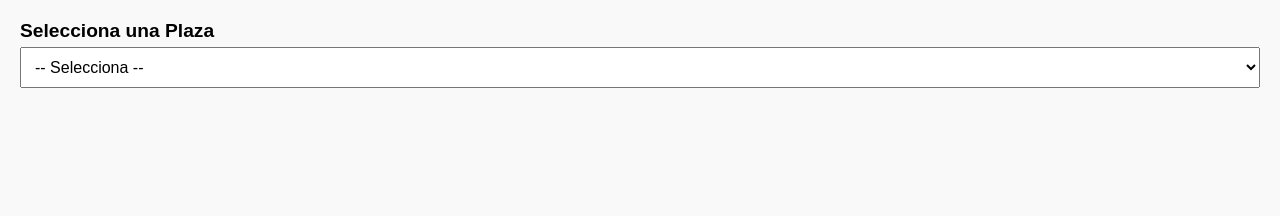
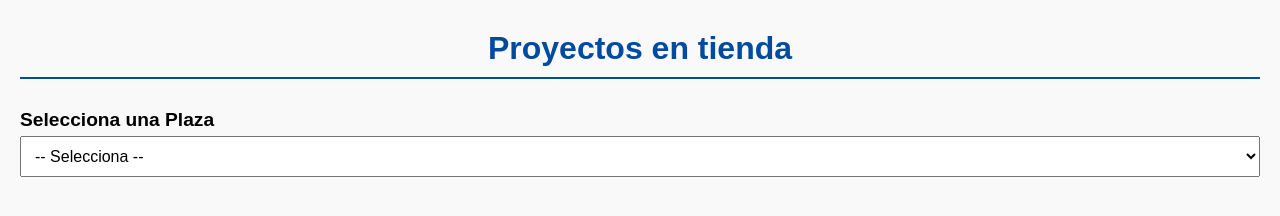
Before and after one commit to fernandoarenales1983/Proyectos, a plain HTML site: page index.html in a window 1280 px wide. Drawn offline with Linux system fonts and the light colour scheme; no server answers.

Commit message:
Update index.html

```diff
--- a/index.html
+++ b/index.html
@@ -30,6 +30,19 @@
   </style>
 </head>
 <body>
+
+  <header style="text-align:center; margin-bottom: 30px;">
+    <h1 style="
+      font-size: 2em;
+      color: #004BA0;
+      margin: 0;
+      padding: 10px 0;
+      border-bottom: 2px solid #004BA0;
+    ">
+      Proyectos en tienda
+    </h1>
+  </header>
+
   <h2>Selecciona una Plaza</h2>
   <select id="plazaSelect"><option value="">-- Selecciona --</option></select>
 
```
